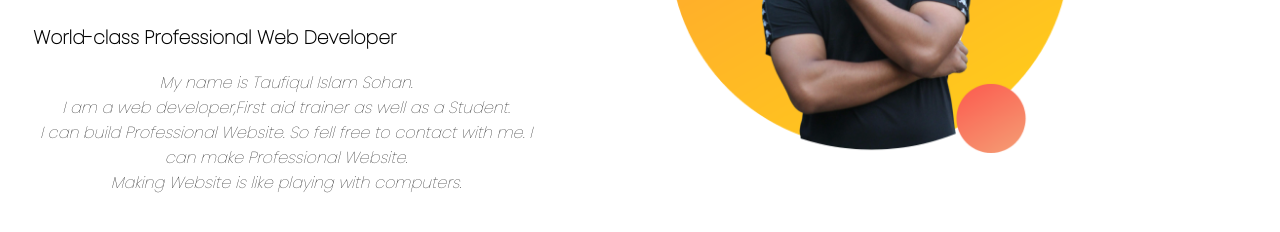
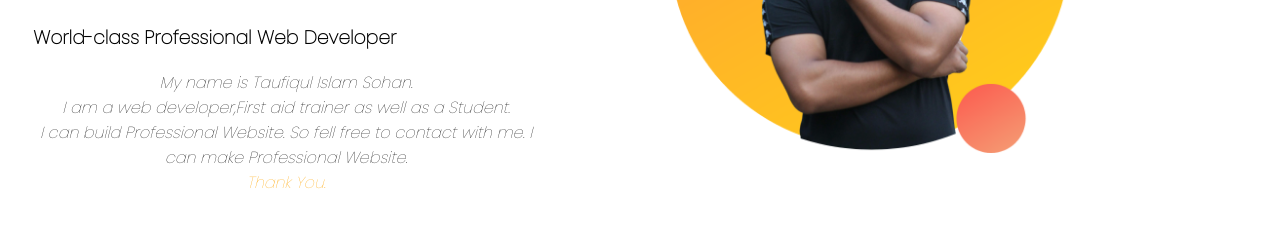
Before and after one commit to taufiquls/project-01, a plain HTML site: page index.html in a window 1280 px wide. Shown: the part 260-492 px from the top of the page. Drawn offline with Linux system fonts and the light colour scheme.

Commit message:
colour adding

```diff
--- a/index.html
+++ b/index.html
@@ -16,7 +16,8 @@
             <h1>Welcome To </h1>
             <h1> <span class="name-highlight">Sohan</span> Website</h1>
             <h3>World-class Professional Web Developer</h3>
-            <p>My name is Taufiqul Islam Sohan. <br> I am a web developer,First aid trainer as well as a Student. <br> I can build Professional Website. So fell free to contact with me. I can make Professional Website. <br> Making Website is like playing with computers. </p>
+            <p>My name is Taufiqul Islam Sohan. <br> I am a web developer,First aid trainer as well as a Student. <br> I can build Professional Website. So fell free to contact with me. I can make Professional Website.
+                <br><span class="name-highlight"> Thank You.</span>
 
         </div>
             <di class="half-width">
```
